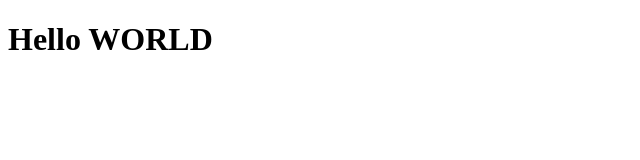
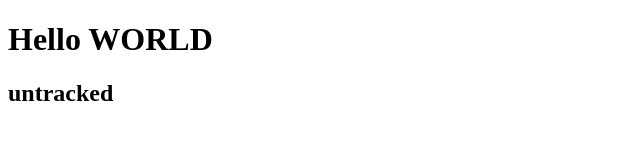
Before and after one commit to suba-men/gitProject, a plain HTML site: page index.html in a window 1280 px wide. Shown: the whole page, without its empty margins (0-640 px from the left). Drawn offline with Linux system fonts and the light colour scheme.

Commit message:
three comit

```diff
--- a/index.html
+++ b/index.html
@@ -8,6 +8,7 @@
 </head>
 <body>
     <h1>Hello WORLD</h1>
+    <h2>untracked</h2>
 
 </body>
 </html>
```
